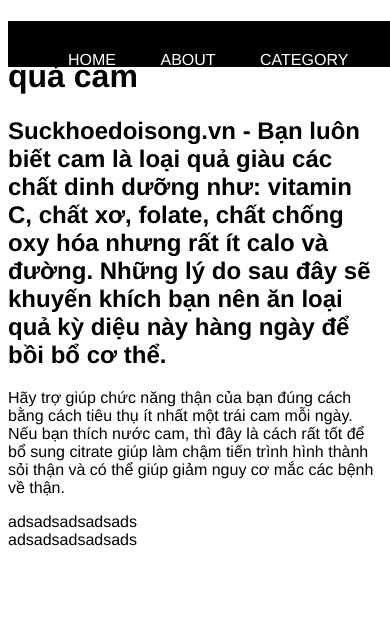
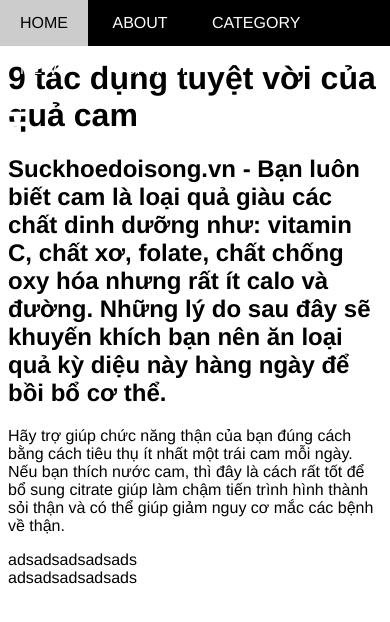
Before and after one commit to leehariexo/w3-band, a plain HTML site: page responsive/index.html in a window 390 px wide. Drawn offline with Linux system fonts and the light colour scheme.

Commit message:
sua header

```diff
--- a/responsive/assets/style.css
+++ b/responsive/assets/style.css
@@ -3,9 +3,16 @@ html {
     font-family: Helvetica, Arial, sans-serif;
 }
 #nav {
+    width: 100%;
     height: 46px;
     background-color: #000;
     position: fixed;
+    top: 0;
+    left: 0;
+}
+#nav_list {
+    padding-left: 0;
+    margin-top: 0px;
 }
 #nav_list li{
     display: inline-block;
@@ -23,3 +30,20 @@ html {
     background-color: #ccc;
     display: inline-block;
 }
+.text {
+    margin-top: 60px;
+}
+
+/* Mobile */
+.nav__bars-btn {
+    width: 28px;
+    height: 28px;
+    color: #fff;
+    display: none;
+}
+
+@media (max-width: 1023px) {
+    .nav__bars-btn {
+        display: inline-block;
+    }
+}
--- a/responsive/index.html
+++ b/responsive/index.html
@@ -14,6 +14,7 @@
 <body>
     <!-- Header -->
     <div id="nav">
+        <!-- PC -->
         <nav id="nav_pc">
             <ul id="nav_list">
                 <li>
@@ -33,9 +34,13 @@
                 </li>
             </ul>
         </nav>
+        <!-- Bars -->
+        <div class="nav__bars-btn">
+            <svg aria-hidden="true" focusable="false" data-prefix="fas" data-icon="bars" class="svg-inline--fa fa-bars fa-w-14" role="img" xmlns="http://www.w3.org/2000/svg" viewBox="0 0 448 512"><path fill="currentColor" d="M16 132h416c8.837 0 16-7.163 16-16V76c0-8.837-7.163-16-16-16H16C7.163 60 0 67.163 0 76v40c0 8.837 7.163 16 16 16zm0 160h416c8.837 0 16-7.163 16-16v-40c0-8.837-7.163-16-16-16H16c-8.837 0-16 7.163-16 16v40c0 8.837 7.163 16 16 16zm0 160h416c8.837 0 16-7.163 16-16v-40c0-8.837-7.163-16-16-16H16c-8.837 0-16 7.163-16 16v40c0 8.837 7.163 16 16 16z"></path></svg>
+        </div>
     </div>
     <!-- Slider -->
-    <div>
+    <div class="text">
         <h1> 9 tác dụng tuyệt vời của quả cam </h1>
         <h2> Suckhoedoisong.vn - Bạn luôn biết cam là loại quả giàu các chất dinh dưỡng như: vitamin C, chất xơ, folate, chất chống oxy hóa nhưng rất ít calo và đường. Những lý do sau đây sẽ khuyến khích bạn nên ăn loại quả kỳ diệu này hàng ngày để bồi bổ cơ thể. </h2>
         <p> Hãy trợ giúp chức năng thận của bạn đúng cách bằng cách tiêu thụ ít nhất một trái cam mỗi ngày. Nếu bạn thích nước cam, thì đây là cách rất tốt để bổ sung citrate giúp làm chậm tiến trình hình thành sỏi thận và có thể giúp giảm nguy cơ mắc các bệnh về thận. </p>
```
